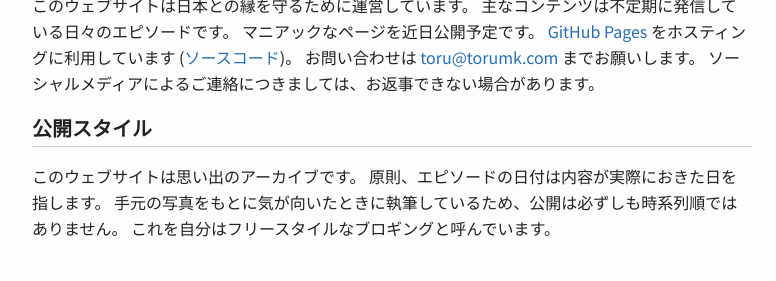
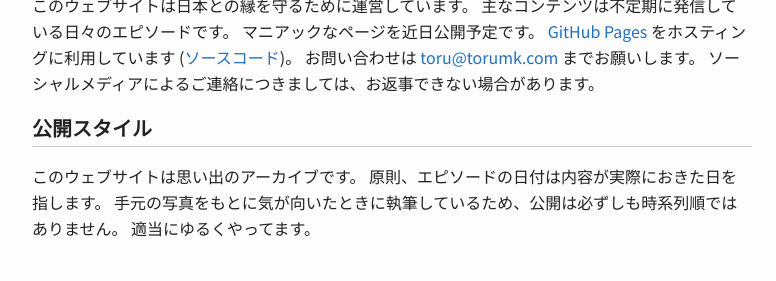
Before and after one commit to toru/ep.torumk.com, a Jekyll site: the page built from _pages/about.md, in a window 1280 px wide, cut to the strip 755-1036 px from the top of the page. Shown: the whole strip, without its empty margins (248-1024 px from the left). Built offline with Jekyll 4.4.1, drawn with Linux system fonts in a browser that asks for light colours.

```diff
--- a/_pages/about.md
+++ b/_pages/about.md
@@ -27,4 +27,4 @@ is_post: true
 このウェブサイトは思い出のアーカイブです。
 原則、エピソードの日付は内容が実際におきた日を指します。
 手元の写真をもとに気が向いたときに執筆しているため、公開は必ずしも時系列順ではありません。
-これを自分はフリースタイルなブロギングと呼んでいます。
+適当にゆるくやってます。
```
Also changed, not shown: _posts/2019-01-08-warriors-vs-knicks.md (+1 -1 lines).
